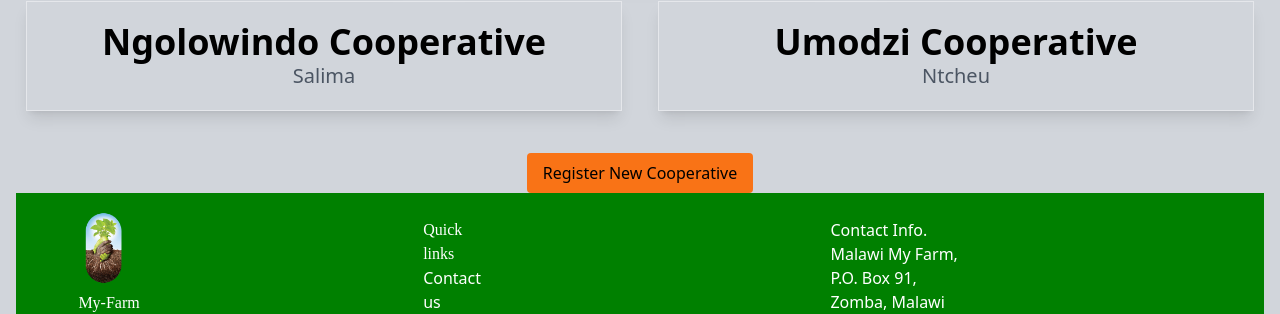
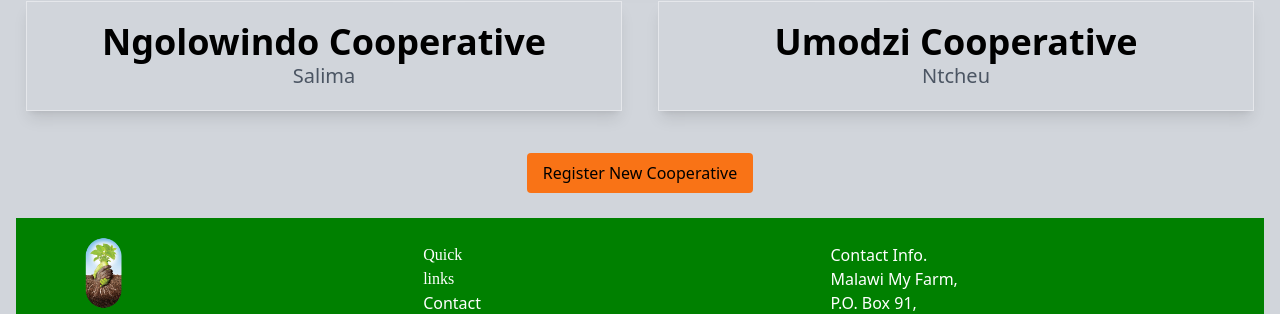
Before and after one commit to StewartMangame/my-farm-Malawi, a React (Create React App) app: page /cooperatives in a window 1280 px wide. Shown: the part 419-733 px from the top of the page. Built offline with nearby package versions, Linux system fonts and the light colour scheme.

Commit message:
modified route and cooperative.js

```diff
--- a/src/components/cooperatives/cooperative.js
+++ b/src/components/cooperatives/cooperative.js
@@ -54,8 +54,8 @@ const Cooperatives = () => {
             </div>
           ))}
         </div>
-        <div className='flex justify-center items-center mt-4' >
-        <Link to="/cooperativeform" className="register-button mt-4 inline-block bg-orange-500 text-black py-2 px-4 rounded ">
+        <div className='flex justify-center items-center mt-4 pb-[2%]' >
+        <Link to="/cooperativeform" className="register-button mt-4 inline-block bg-orange-500  text-black py-2 px-4 rounded ">
           Register New Cooperative
         </Link>
         </div>
--- a/src/routes.js
+++ b/src/routes.js
@@ -11,6 +11,7 @@ import Productdetails from "./components/markets/pricedetails.js";
 import Consultation from "./components/consultation/consultation.js"
 import ConsultationPage from './components/consultation/bookingForm.js';
 import Markets from "./components/markets/markets.js";
+import SubsidyApplication from "./components/subsidy-application/subsidyApplicationForm.js";
 
 const router = createBrowserRouter([
   {
@@ -63,6 +64,10 @@ const router = createBrowserRouter([
     path: "/pricedetails",
     element: <Productdetails />,
   },
+  {
+    path: "/subsidy-application",
+    element: <SubsidyApplication/>,
+  },
   //    {
   //         path: '/login',
   //         element: <Login/>
```
